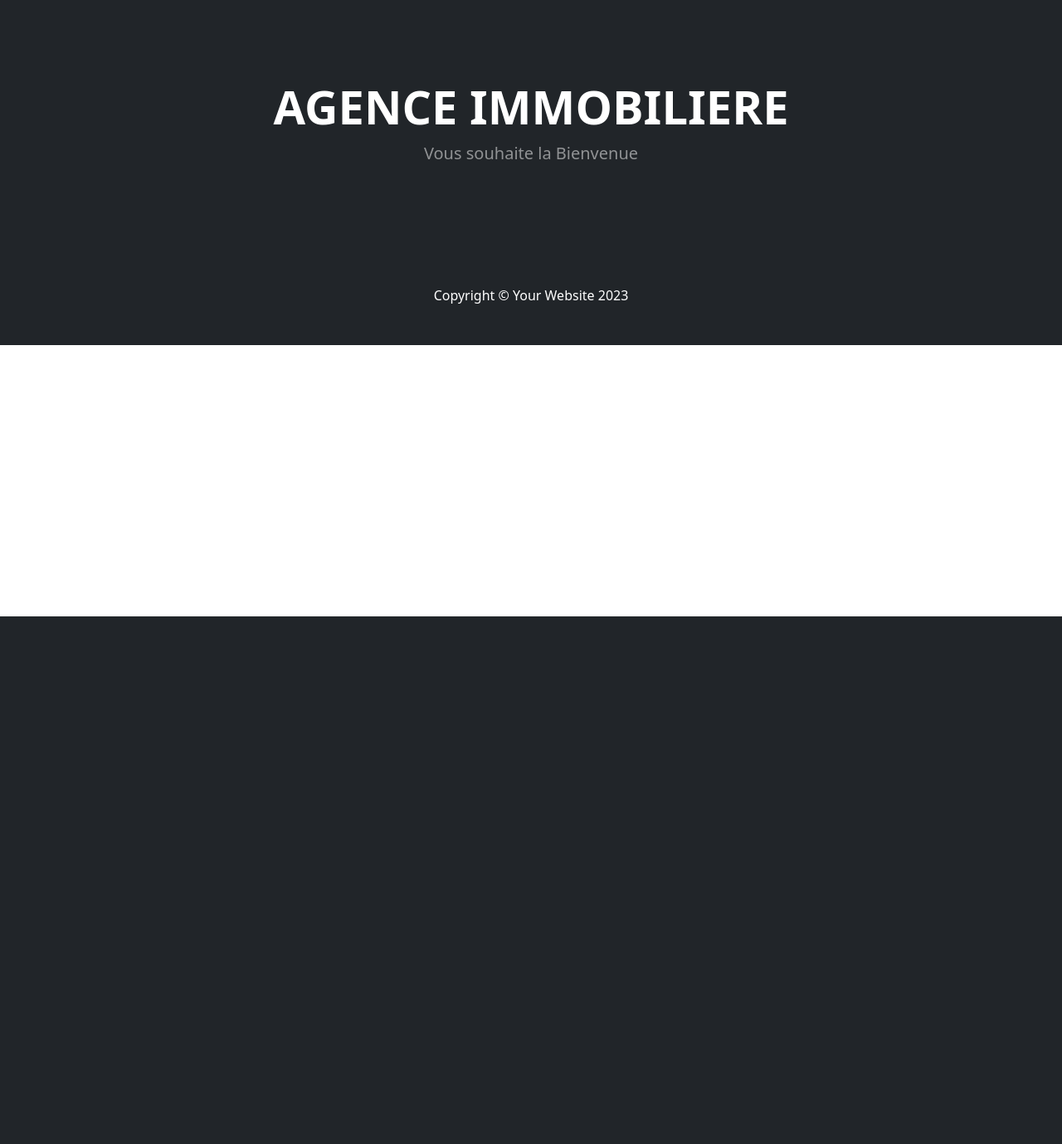
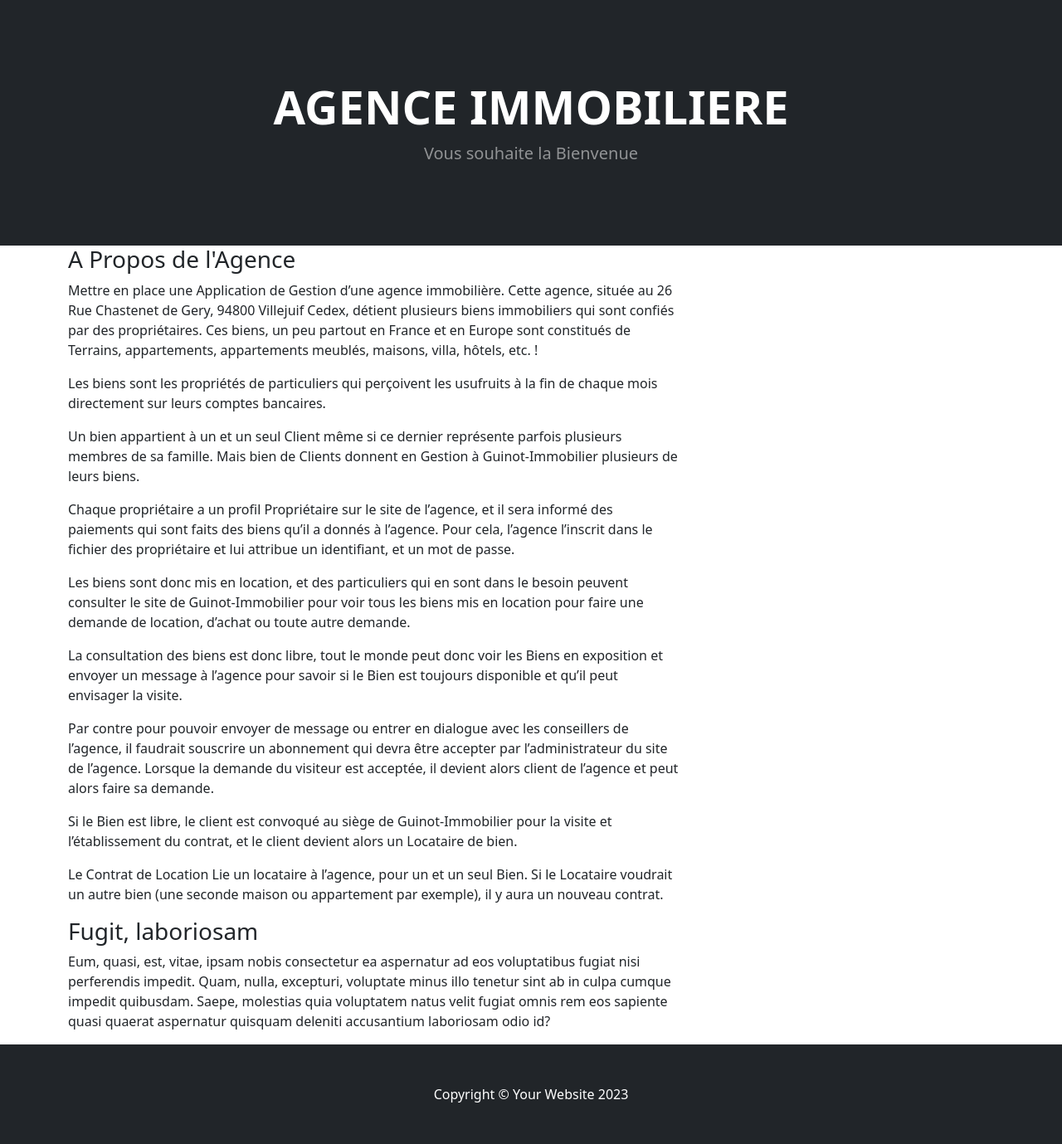
Before and after one commit to ipalakot/da_24_immobilier_tp_classe, a Symfony app: template templates/default/apropos.html.twig in a window 1280 px wide. Shown: the part 57-1436 px from the top of the page at 83% size. Before the commit the page ends 800 px from the top, so only its background shows below. Run offline with Twig, Linux system fonts and the light colour scheme; the template is opened without the code that fills it, so the values that code supplies are empty; some libraries are stand-ins or nearby versions.

Commit message:
Articles

```diff
--- a/templates/base.html.twig
+++ b/templates/base.html.twig
@@ -28,7 +28,6 @@
 		{% endblock %}
 
 
-        {#
         link rel="shortcut icon" href="assets/images/gt_favicon.png">
 
 
--- a/templates/default/apropos.html.twig
+++ b/templates/default/apropos.html.twig
@@ -18,6 +18,10 @@
          {% include 'tools/navigation.html.twig'  %}
         <!-- Header-->
             {% include 'tools/header.html.twig'  %}
+
+        <!-- maincontent-->
+
+            {% include 'tools/main.html.twig'  %}
         <!-- Section-->
 
         <!-- Footer-->
--- /dev/null
+++ b/templates/tools/main.html.twig
@@ -0,0 +1,43 @@
+
+<main id="main">
+
+	<div class="container">
+
+		<div class="row topspace">
+
+			<!-- Sidebar -->
+			<!-- /Sidebar -->
+
+			<!-- Article main content -->
+			<article class="col-sm-8 maincontent">
+				<h3>A Propos de l'Agence</h3>
+				<p>Mettre en place une Application de Gestion d’une agence immobilière. Cette agence, située au 26 Rue Chastenet de Gery, 94800 Villejuif Cedex, détient plusieurs biens immobiliers qui sont confiés par des propriétaires.
+					Ces biens, un peu partout en France et en Europe sont constitués de Terrains, appartements, appartements meublés, maisons, villa, hôtels, etc.
+					!</p>
+
+					<p>Les biens sont les propriétés de particuliers qui perçoivent les usufruits à la fin de chaque mois directement sur leurs comptes bancaires. </p>
+
+					<p>Un bien appartient à un et un seul Client même si ce dernier représente parfois plusieurs membres de sa famille. Mais bien de Clients donnent en Gestion à Guinot-Immobilier plusieurs de leurs biens. </p>
+
+					<p>Chaque propriétaire a un profil Propriétaire sur le site de l’agence, et il sera informé des paiements qui sont faits des biens qu’il a donnés à l’agence. Pour cela, l’agence l’inscrit dans le fichier des propriétaire et lui attribue un identifiant, et un mot de passe. </p>
+
+					<p>Les biens sont donc mis en location, et des particuliers qui en sont dans le besoin peuvent consulter le site de Guinot-Immobilier pour voir tous les biens mis en location pour faire une demande de location, d’achat ou toute autre demande. </p>
+
+					<p>La consultation des biens est donc libre, tout le monde peut donc voir les Biens en exposition et envoyer un message à l’agence pour savoir si le Bien est toujours disponible et qu’il peut envisager la visite. </p>
+
+					<p>Par contre pour pouvoir envoyer de message ou entrer en dialogue avec les conseillers de l’agence, il faudrait souscrire un abonnement qui devra être accepter par l’administrateur du site de l’agence. Lorsque la demande du visiteur est acceptée, il devient alors client de l’agence et peut alors faire sa demande. </p>
+
+					<p>Si le Bien est libre, le client est convoqué au siège de Guinot-Immobilier pour la visite et l’établissement du contrat, et le client devient alors un Locataire de bien. </p>
+
+					<p>Le Contrat de Location Lie un locataire à l’agence, pour un et un seul Bien. Si le Locataire voudrait un autre bien (une seconde maison ou appartement par exemple), il y aura un nouveau contrat. </p>
+
+				<h3>Fugit, laboriosam</h3>
+				<p>Eum, quasi, est, vitae, ipsam nobis consectetur ea aspernatur ad eos voluptatibus fugiat nisi perferendis impedit. Quam, nulla, excepturi, voluptate minus illo tenetur sint ab in culpa cumque impedit quibusdam. Saepe, molestias quia voluptatem natus velit fugiat omnis rem eos sapiente quasi quaerat aspernatur quisquam deleniti accusantium laboriosam odio id?</p>
+			</article>
+			<!-- /Article -->
+
+
+		</div>
+	</div>	<!-- /container -->
+
+</main>
--- a/templates/tools/navigation.html.twig
+++ b/templates/tools/navigation.html.twig
@@ -8,7 +8,7 @@
                         <li class="nav-item"><a class="nav-link active" aria-current="page" href="{{ path('about')}}">A Propos</a></li>
 
                         <li class="nav-item"><a class="nav-link active" aria-current="page" href="{{ path('index')}}">Promotions</a></li>
-                        <li class="nav-item"><a class="nav-link active" aria-current="page" href="{{ path('article_locationt')}}">A-louer</a></li>
+                        <li class="nav-item"><a class="nav-link active" aria-current="page" href="{{ path('article_location')}}">A-louer</a></li>
                         <li class="nav-item"><a class="nav-link active" aria-current="page" href="{{ path('article_vente')}}">A-Vendre</a></li>
 
                         <li class="nav-item"><a class="nav-link active" aria-current="page" href="{{ path('contact')}}">Notre Contact</a></li>
```
Also changed, not shown: templates/article/index.html.twig (+31 -17 lines), templates/default/navigation.html.twig (renamed from templates/default/navigation.html.twig.html).
